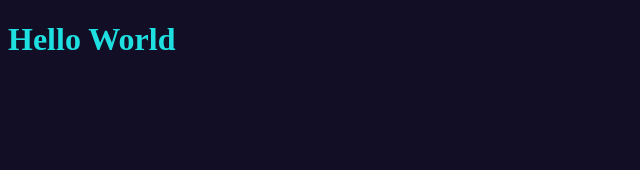
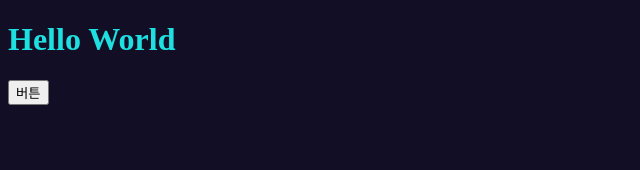
Before and after one commit to Vacobug/Vaco-Docs-client, a React app: page / in a window 1280 px wide. Shown: the top 170 px of the page, without its empty margins (0-640 px from the left). Built offline with nearby package versions, Linux system fonts and the light colour scheme.

Commit message:
feat: add Button component

```diff
--- a/src/App.tsx
+++ b/src/App.tsx
@@ -1,10 +1,13 @@
 import React from "react";
+
 import HelloWorld from "./components/HelloWorld";
+import Button from "./components/Button/index";
 
-const App = () => {
+function App() {
   return (
     <div>
       <HelloWorld />
+      <Button buttonTitle="버튼" handleClick={() => console.log(1)} />
     </div>
   );
 };
--- /dev/null
+++ b/src/components/Button/index.tsx
@@ -0,0 +1,16 @@
+import React, { MouseEvent } from "react";
+
+interface ButtonProps {
+  buttonTitle: string;
+  handleClick: (event: MouseEvent<HTMLButtonElement>) => void;
+}
+
+function Button({ buttonTitle, handleClick }: ButtonProps) {
+  return (
+    <button onClick={handleClick}>
+      {buttonTitle}
+    </button>
+  );
+}
+
+export default Button;
--- a/src/components/HelloWorld.tsx
+++ b/src/components/HelloWorld.tsx
@@ -1,6 +1,6 @@
 import React from "react";
 
-const HelloWorld = () => {
+function HelloWorld () {
   return (
     <div>
       <h1>Hello World</h1>
```
Also changed, not shown: 1 other file (tests, documents, lock files or other folders).
